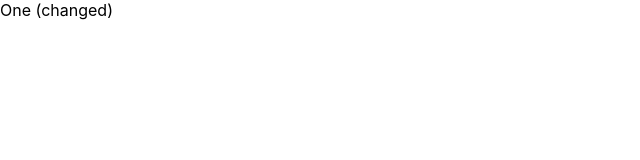
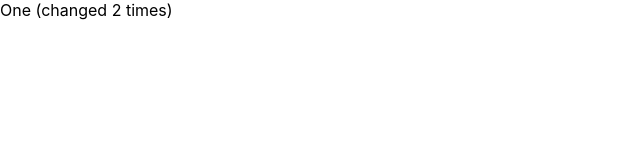
Before and after one commit to chriswdmr/nextjs, a Next.js app: page /foo/one in a window 1280 px wide. Shown: the top 160 px of the page, without its empty margins (0-640 px from the left). Built offline with nearby package versions, Linux system fonts and the light colour scheme.

Commit message:
Update one.js

```diff
--- a/pages/foo/one.js
+++ b/pages/foo/one.js
@@ -1,5 +1,5 @@
 const One = () => {
-    return 'One (changed)'
+    return 'One (changed 2 times)'
 }
 
 export default One
```
